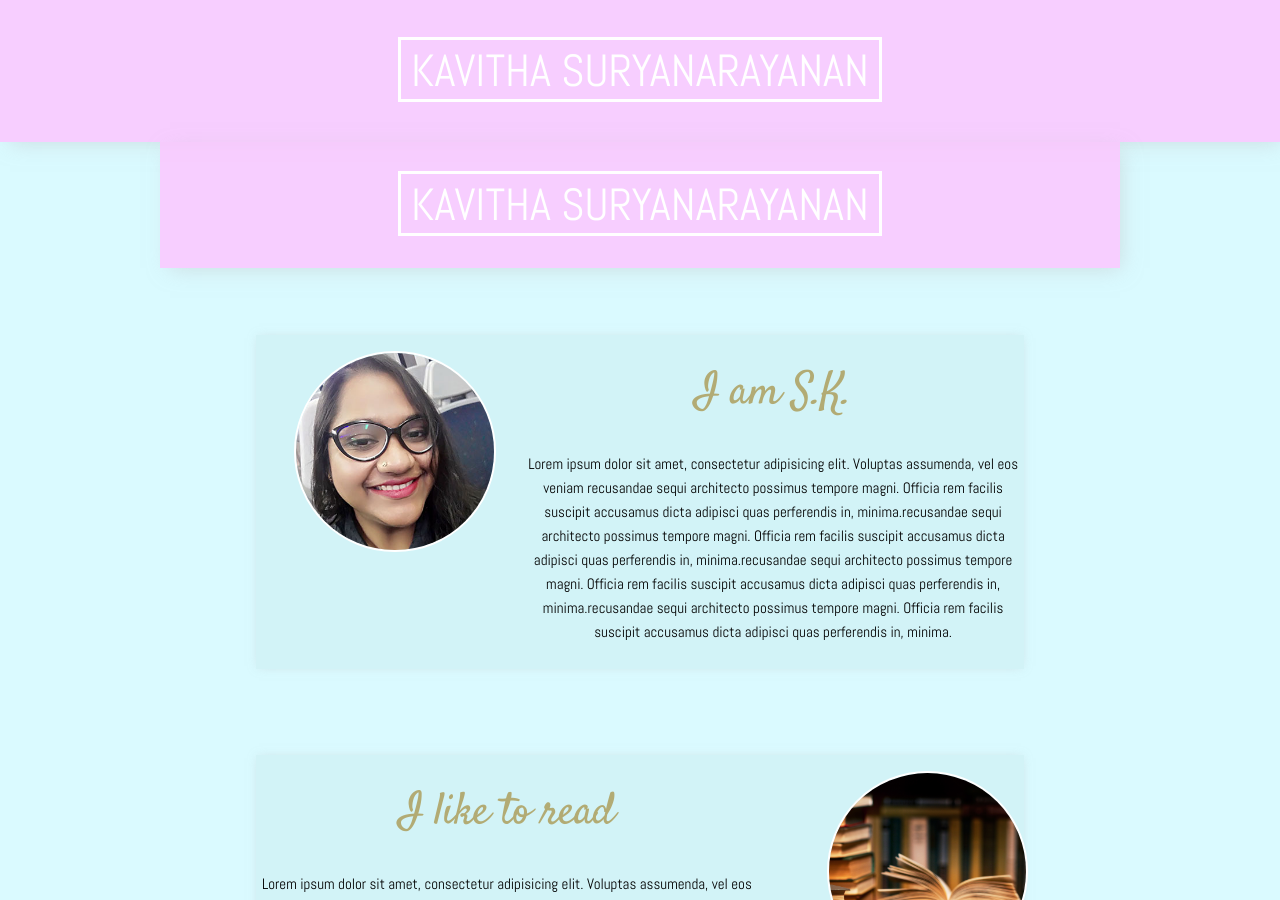
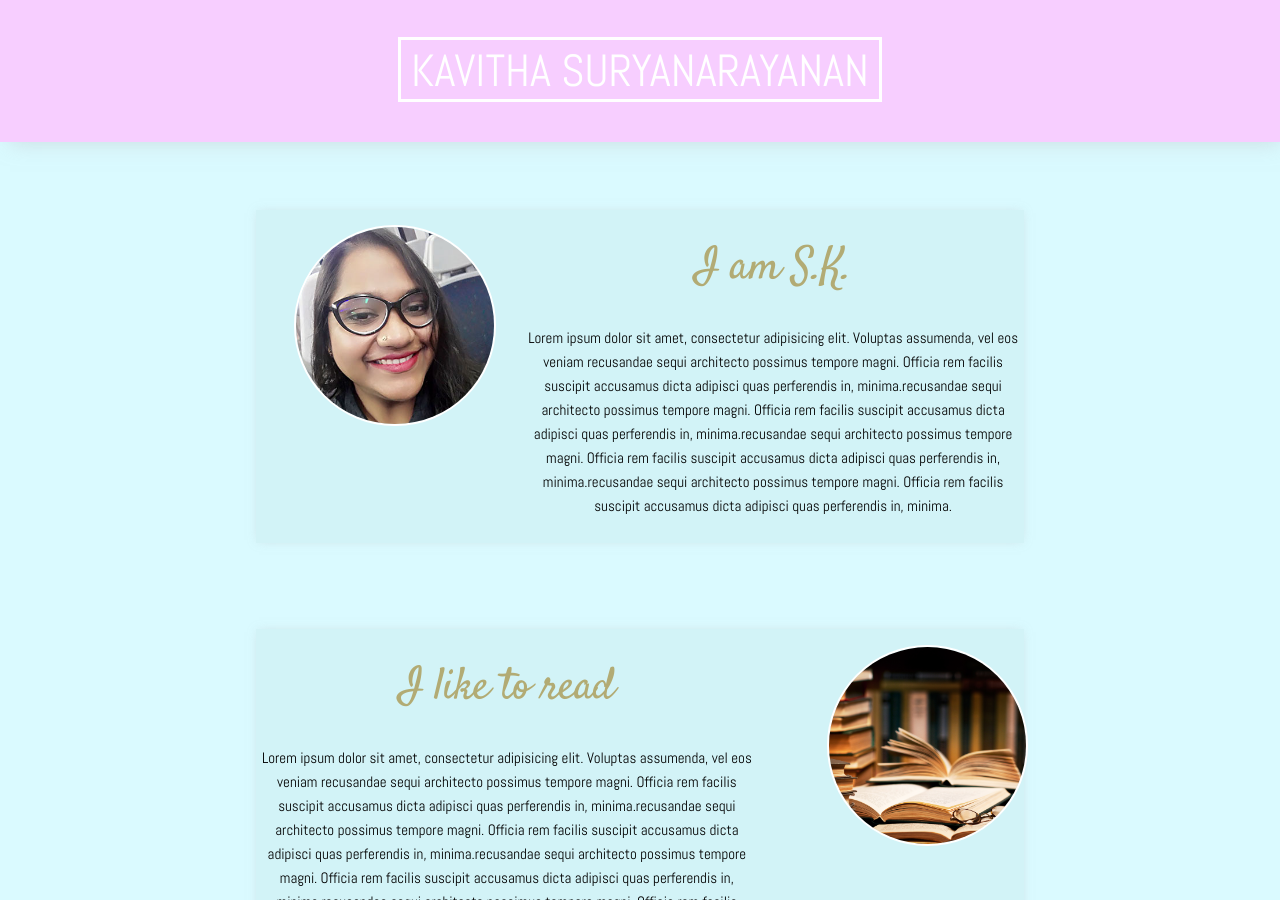
Before and after one commit to KavithaSuri/kavithasuri.github.io, a Jekyll site: the page built from index.html, in a window 1280 px wide and 900 px high. Built offline with Jekyll 4.4.1, drawn with Linux system fonts in a browser that asks for light colours.

Commit message:
modified index.html further to avoid duplication

```diff
--- a/index.html
+++ b/index.html
@@ -6,18 +6,6 @@ title: Kavitha Suryanarayanan
 ---
 
 
-  <!-- Primary Page Layout
-  –––––––––––––––––––––––––––––––––––––––––––––––––– -->
-
-<header id="header" class="main_nav ribbon">
-   <div class="container">
-      <div class="twelve columns">
-          <div class="logo">
-              <a href="#" title="">Kavitha Suryanarayanan</a>
-          </div>
-      </div>
-   </div>
-</header><!-- /header -->
 
 <section>
 
```
